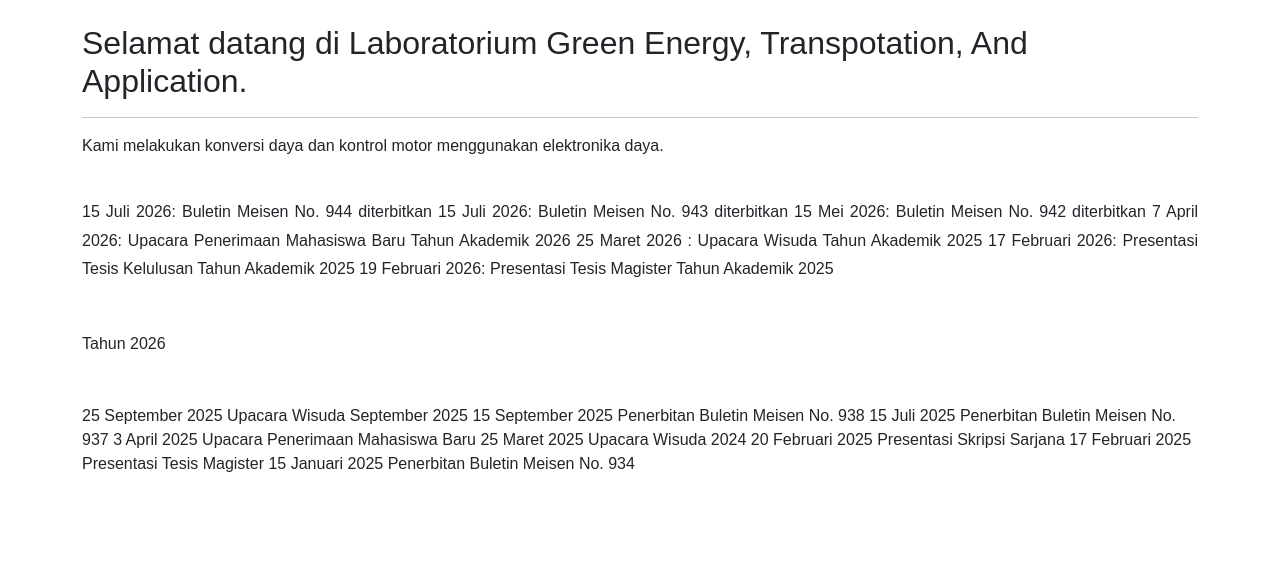
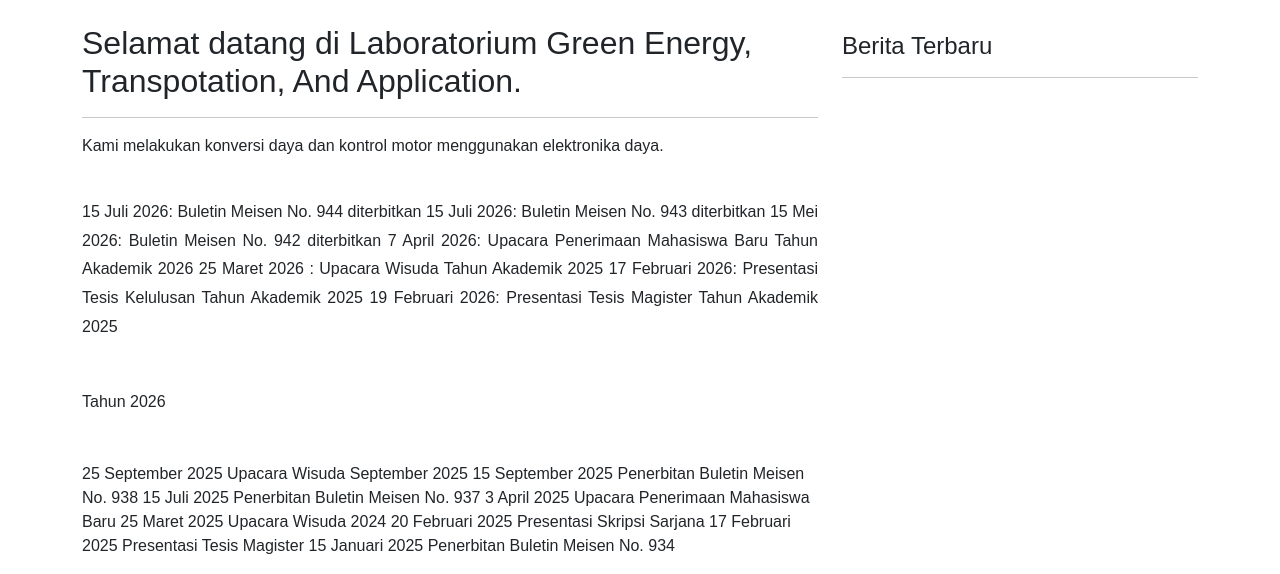
Before and after one commit to Renasha31/lab-geta-pens, a Laravel app: page / in a window 1280 px wide. Shown: the part 566-1140 px from the top of the page. Before the commit the page ends 1038 px from the top, so only its background shows below. Run offline with Laravel 12, Linux system fonts and the light colour scheme; data that the repository does not hold is empty.

Commit message:
menambah sidebar

```diff
--- a/app/Http/Controllers/BeritaController.php
+++ b/app/Http/Controllers/BeritaController.php
@@ -11,9 +11,9 @@ class BeritaController extends Controller
      * Display a listing of the resource.
      */
 
-        public function depanb()
+    public function depanb()
     {
-        $berita = Berita::latest()->get();
+        $berita = Berita::latest()->take(5)->get();
         return view('berita.depanb', compact('berita'));
     }
 
--- a/resources/views/layout/app.blade.php
+++ b/resources/views/layout/app.blade.php
@@ -154,7 +154,22 @@
     </div>
 
     <div class="container">
+        @yield('top-content')
+
+    @if (request()->is('penelitian*', 'anggota*', 'berita', 'berita/*', 'login'))
         @yield('content')
+    @else
+
+        <div class="row">
+            <div class="col-lg-8">
+                @yield('content')
+            </div>
+
+            <div class="col-lg-4 mt-3">
+                @include('sidebar')
+            </div>
+        </div>
+    @endif
     </div>
 
     <script src="{{ asset('js/bootstrap.bundle.min.js') }}"></script>
--- /dev/null
+++ b/resources/views/sidebar.blade.php
@@ -0,0 +1,14 @@
+@php
+    $berita = \App\Models\Berita::latest()->take(5)->get();
+@endphp
+
+<h4 class="mt-3">Berita Terbaru</h4>
+<hr>
+
+@foreach ($berita as $item)
+    <p style="">
+        <a href="{{ route('berita.show', $item->id) }}">
+            {{ $item->title }}
+        </a>
+    </p>
+@endforeach
--- a/resources/views/welcome.blade.php
+++ b/resources/views/welcome.blade.php
@@ -1,6 +1,6 @@
 @extends('layout.app')
 @section('title', 'welcome')
-@section('content')
+@section('top-content')
     <style>
         .research-detail {
             font-family: 'Arial', sans-serif;
@@ -57,6 +57,9 @@
         </button>
     </div>
 
+@endsection
+@section('content')
+
     <h2 class="mt-4">Selamat datang di Laboratorium Green Energy, Transpotation, And Application.</h2>
     <hr>
     <p>Kami melakukan konversi daya dan kontrol motor menggunakan elektronika daya.</p>
```
